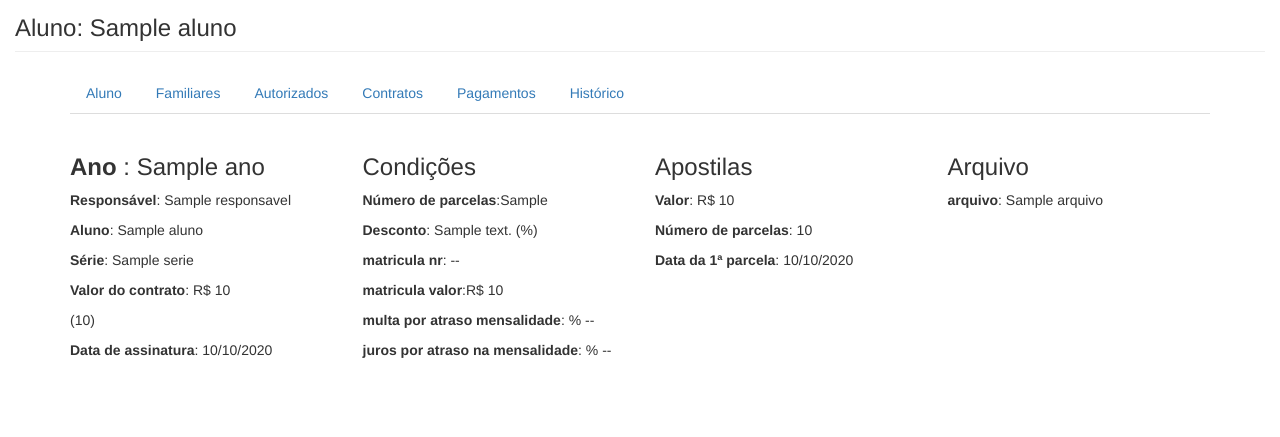
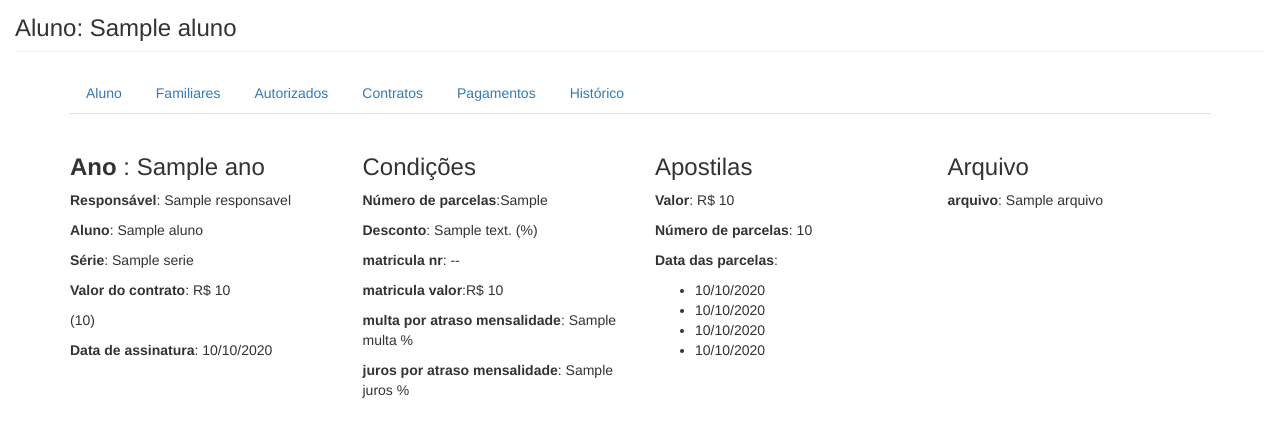
Before and after one commit to FabianoAlmeidaMelo/escolar, a Django app: template escolar/financeiro/templates/financeiro/contrato_cadastro.html in a window 1280 px wide. Shown: the part 51-488 px from the top of the page. Run offline with Django 3.2, Linux system fonts and the light colour scheme; the template is opened without the code that fills it: most values are stand-ins (such as "Sample title", 1, 10 or a date in 2020); parts of the project's set-up code (start-up, migrations or seed data) failed here and were passed over; some libraries are stand-ins or nearby versions.

Commit message:
ref #52 ajustes no template que mostra o contrato somente leitura

```diff
--- a/escolar/financeiro/templates/financeiro/contrato_cadastro.html
+++ b/escolar/financeiro/templates/financeiro/contrato_cadastro.html
@@ -36,14 +36,20 @@
           <p><b> Desconto</b>: {{ contrato.desconto }} (%)</p>
           <p><b>matricula nr</b>: {{ contrato.matricula_nr|default:"--" }}</p>
           <p><b>matricula valor</b>:R$ {{ contrato.matricula_valor|numberformat_br|default:"--" }}</p>
-          <p><b>multa por atraso mensalidade</b>: % --</p>
-          <p><b>juros por atraso na mensalidade</b>:  % --</p>
+          <p><b>multa por atraso mensalidade</b>: {{ contrato.multa }} % </p>
+          <p><b>juros por atraso mensalidade</b>: {{ contrato.juros }} % </p>
         </div>
         <div class="col-xs-9 col-sm-6 col-md-3">
           <h3>Apostilas</h3>
             <p><b>Valor</b>: R$ {{ contrato.material_valor }}</p>
             <p><b>Número de parcelas</b>: {{ contrato.material_parcelas }}</p>
-            <p><b>Data da 1ª parcela</b>: {{ contrato.material_data_parcela_um|date:"d/m/Y" }}</p>
+            <p><b>Data das parcelas</b>:</p>
+              <ul>
+                <li>{{ contrato.aluno.escola.parametroscontrato_set.last.data_um_material|date:"d/m/Y" }}</li>
+                <li>{{ contrato.aluno.escola.parametroscontrato_set.last.data_dois_material|date:"d/m/Y" }}</li>
+                <li>{{ contrato.aluno.escola.parametroscontrato_set.last.data_tres_material|date:"d/m/Y" }}</li>
+                <li>{{ contrato.aluno.escola.parametroscontrato_set.last.data_quatro_material|date:"d/m/Y" }}</li>
+              </ul>
         </div>
         <div class="col-xs-9 col-sm-6 col-md-3">
           <h3>Arquivo</h3>
```
